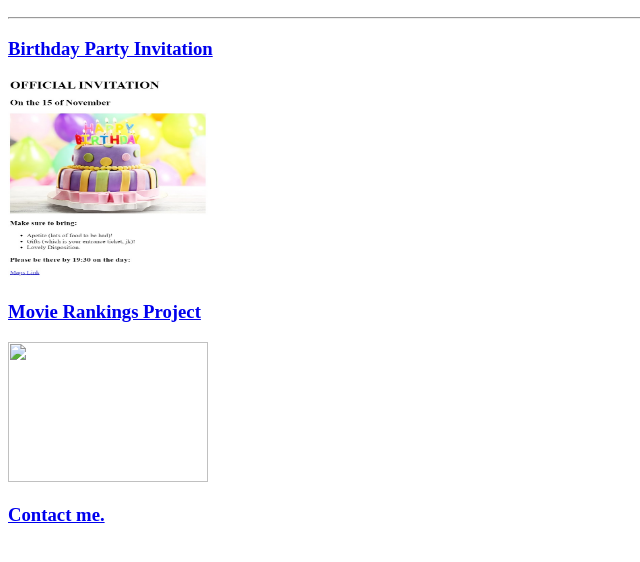
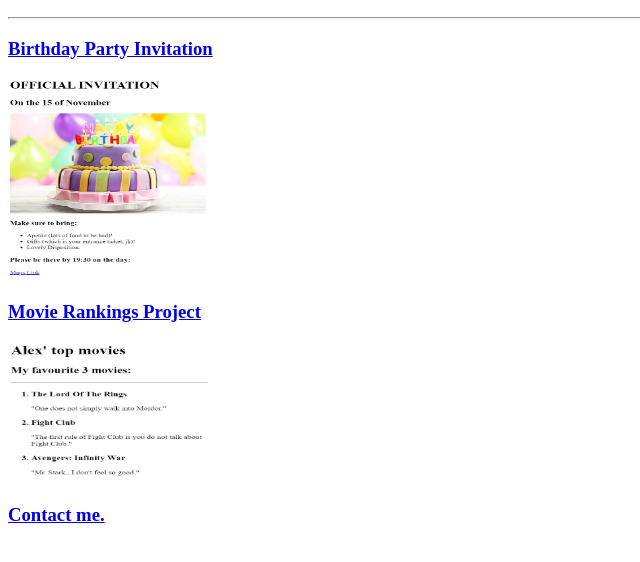
Before and after one commit to T-l3x/html-portfolio, a plain HTML site: page index.html in a window 1280 px wide. Shown: the part 110-672 px from the top of the page, without its empty margins (0-640 px from the left). Drawn offline with Linux system fonts and the light colour scheme.

Commit message:
Update index.html
Typos

```diff
--- a/index.html
+++ b/index.html
@@ -18,7 +18,7 @@
 
     <h3><a href="./public/movie-rankings.html"a> Movie Rankings Project</a></h3>
 
-    <img src="./assets/images/movie-ranking.jpg" width="200" height="140">
+    <img src="./assets/images/movie-rankings.jpg" width="200" height="140">
 
     <h3><a href="./public/contact.html"> Contact me.</a></h3>
 
```
